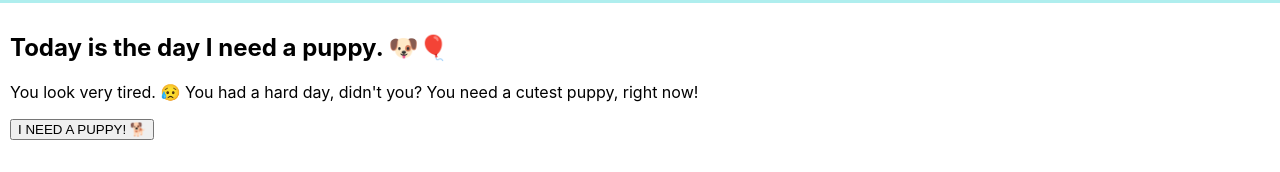
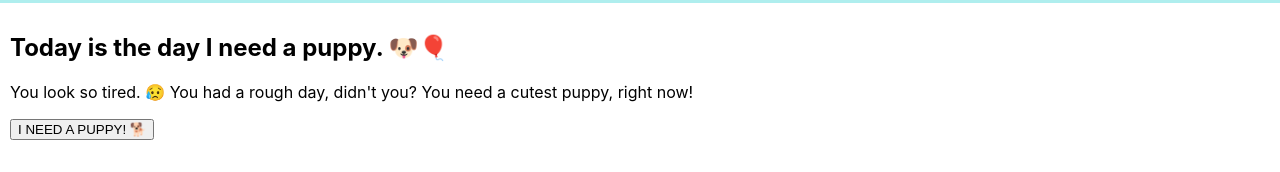
Before and after one commit to likeanewstar/i_need_a_puppy, a plain HTML site: page index.html in a window 1280 px wide. Shown: the top 172 px of the page. Drawn offline with Linux system fonts and the light colour scheme.

Commit message:
#2 - fix typo in main description

```diff
--- a/index.html
+++ b/index.html
@@ -30,7 +30,7 @@
 <body>
     <section>
         <h1>Today is the day I need a puppy. 🐶🎈</h1>
-        <p>You look very tired. 😥 You had a hard day, didn't you? You need a cutest puppy, right now!</p>
+        <p>You look so tired. 😥 You had a rough day, didn't you? You need a cutest puppy, right now!</p>
         <button id="get-puppy">I NEED A PUPPY! 🐕</button>
         <div id="puppy-pic"></div>
     </section>
```
